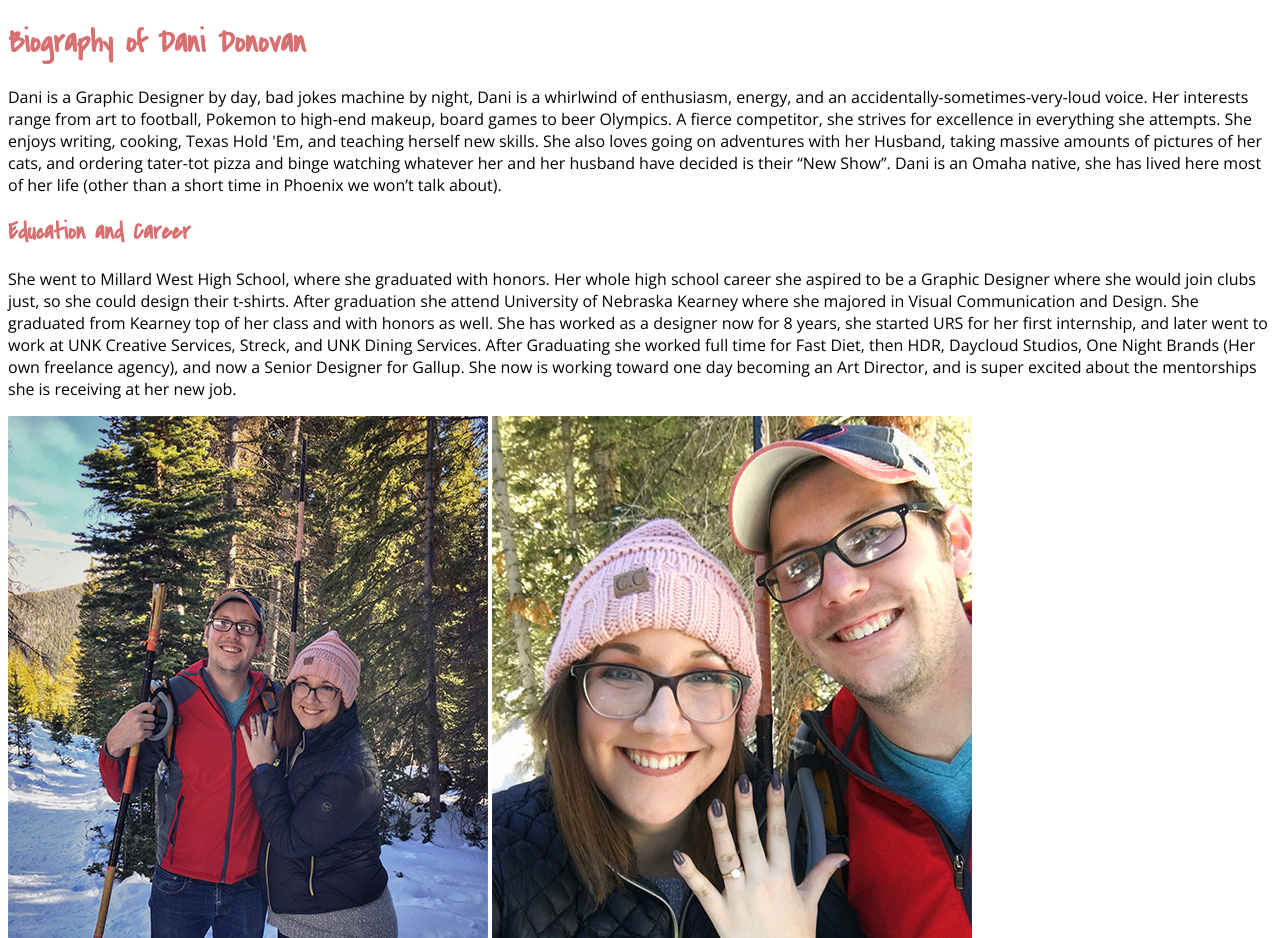
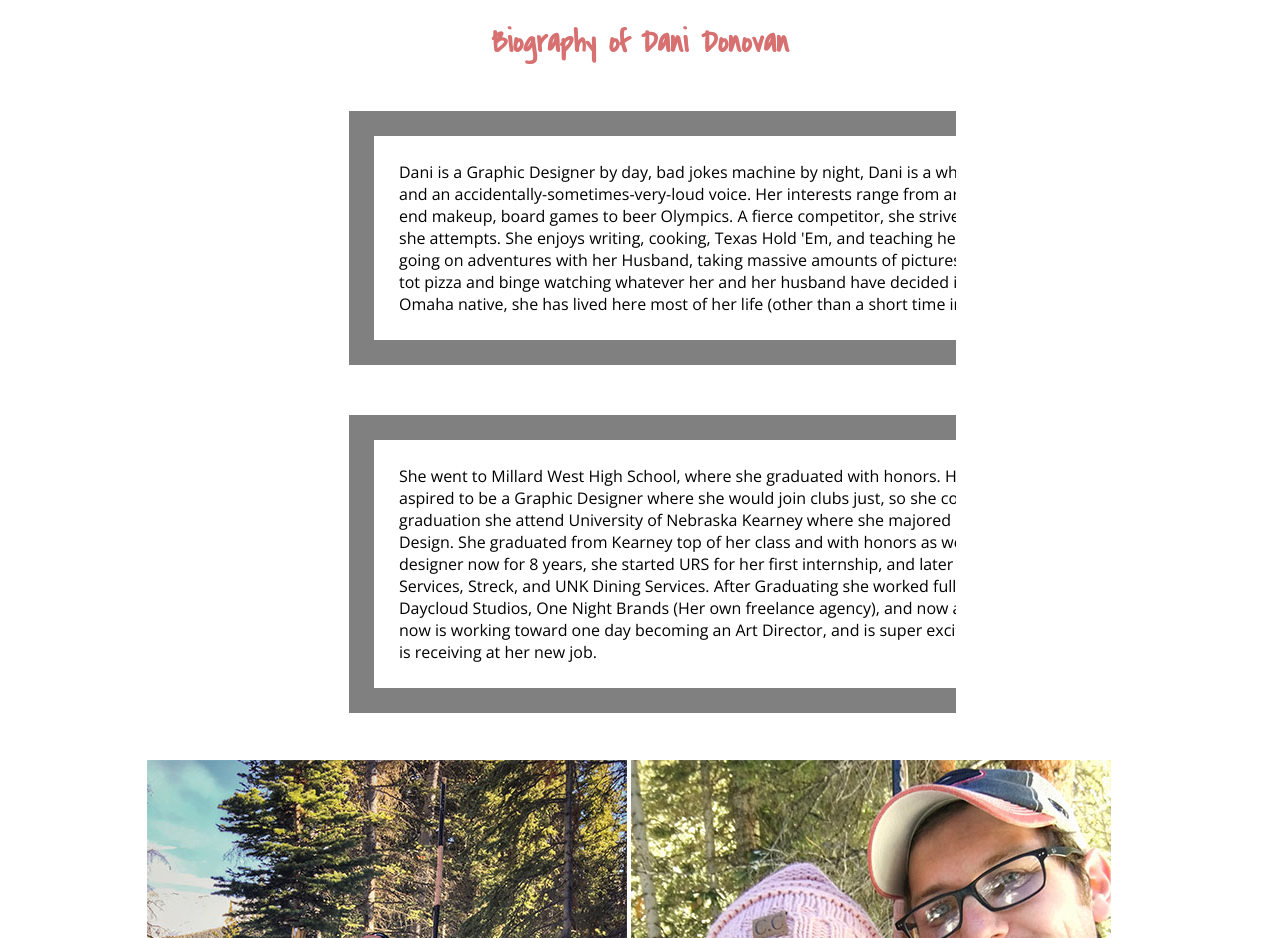
Before and after one commit to joshuaprice88/bioSite, a plain HTML site: page index.html in a window 1280 px wide. Shown: the part 408-1346 px from the top of the page. Drawn offline with nearby package versions, Linux system fonts and the light colour scheme.

Commit message:
Centered Text boxes, and photos. Added Boarder around text.

```diff
--- a/index.html
+++ b/index.html
@@ -23,20 +23,29 @@
                 <!--<img src="images/main.jpg" alt="header photo" />-->
             </div>
         <main>
+           <div id = "overflow">
+                <div id = "clear">
                     <h1>Biography of Dani Donovan</h1>
-            <p>
+                    <p class = "early">
                             Dani is a Graphic Designer by day, bad jokes machine by night, Dani is a whirlwind of enthusiasm, energy, and an accidentally-sometimes-very-loud voice. Her interests range from art to football, Pokemon to high-end makeup, board games to beer Olympics. A fierce competitor, she strives for excellence in everything she attempts. She enjoys writing, cooking, Texas Hold 'Em, and teaching herself new skills. She also loves going on adventures with her Husband, taking massive amounts of pictures of her cats, and ordering tater-tot pizza and binge watching whatever her and her husband have decided is their “New Show”. Dani is an Omaha native, she has lived here most of her life (other than a short time in Phoenix we won’t talk about).
                     </p>
-            <h2>Education and Career</h2>
-            <p>
+                </div>
+                <div>
+
+                    <p class = "school">
                             She went to Millard West High School, where she graduated with honors. Her whole high school career she aspired to be a Graphic Designer where she would join clubs just, so she could design their t-shirts. After graduation she attend University of Nebraska Kearney where she majored in Visual Communication and Design. She graduated from Kearney top of her class and with honors as well. She has worked as a designer now for 8 years, she started URS for her first internship, and later went to work at UNK Creative Services, Streck, and UNK Dining Services. After Graduating she worked full time for Fast Diet, then HDR, Daycloud Studios, One Night Brands (Her own freelance agency), and now a Senior Designer for Gallup. She now is working toward one day becoming an Art Director, and is super excited about the mentorships she is receiving at her new job.
                     </p>
+                </div>
+            </div>
+            <div id = "pics">
+                <br>
                 <img src="images/colorado.jpg" alt="header photo" />
                 <img src="images/engaged.jpg" alt="header photo" />
                 <img src="images/aprilween.JPG" alt="header photo" />
                 <img src="images/march.JPG" alt="header photo" />
                 <img src="images/atlanta.JPG" alt="header photo" />
                 <img src="images/makeup.JPG" alt="header photo" />
+            </div>
         </main>
         <footer>
             &copy; Josh Price
--- a/style.css
+++ b/style.css
@@ -45,6 +45,7 @@ body, html {
 h1 {
     font-family: 'Covered By Your Grace', cursive;
     color: #d77071;
+    text-align: center
 }
 
 h2 {
@@ -59,3 +60,34 @@ li {
 img {
     display: inline-block;
 }
+
+#overflow {
+    overflow: hidden;
+    margin: auto;
+    width: 50%;
+}
+
+.early {
+    width: 800px;
+    border: 25px solid grey;
+    padding: 25px;
+    margin: 25px;
+    float: left;
+}
+
+.school {
+    width: 800px;
+    border: 25px solid grey;
+    padding: 25px;
+    margin: 25px;
+    float: left;
+}
+
+#clear {
+    clear: both;
+}
+
+#pics {
+    margin: auto;
+    width: 78%;
+}
```
Lines whose indentation alone changed are shown as unchanged.
